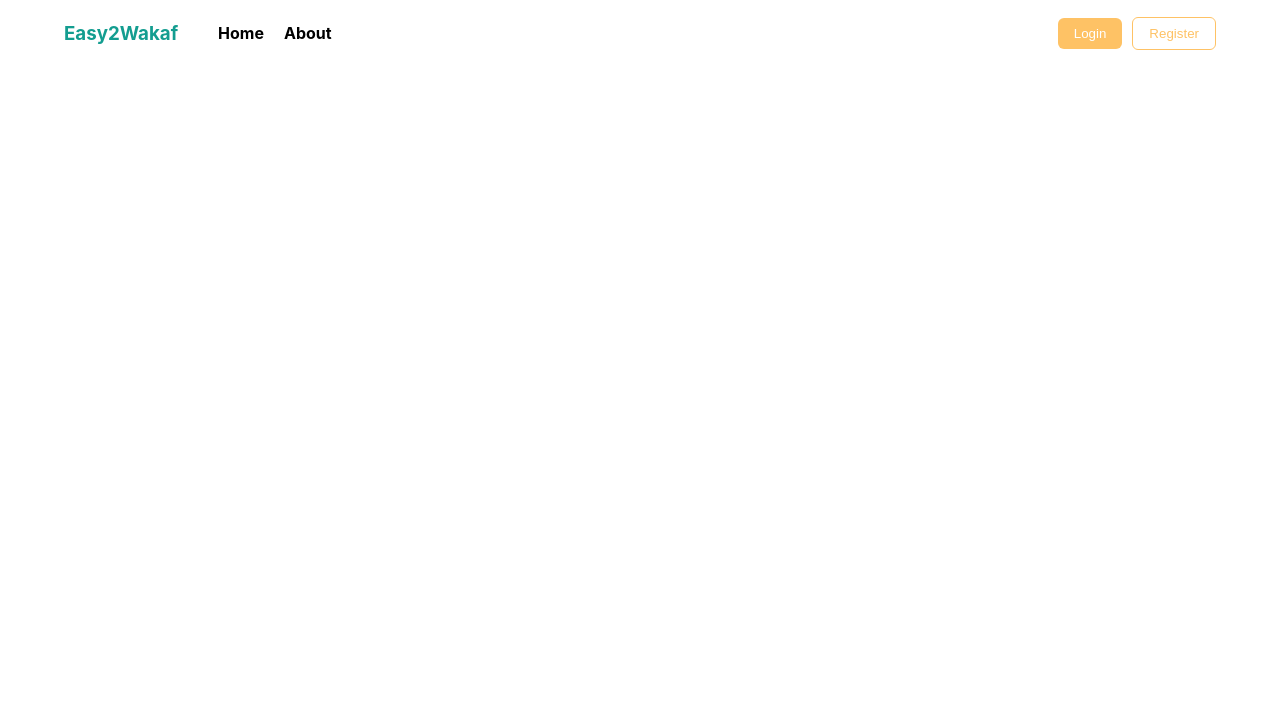
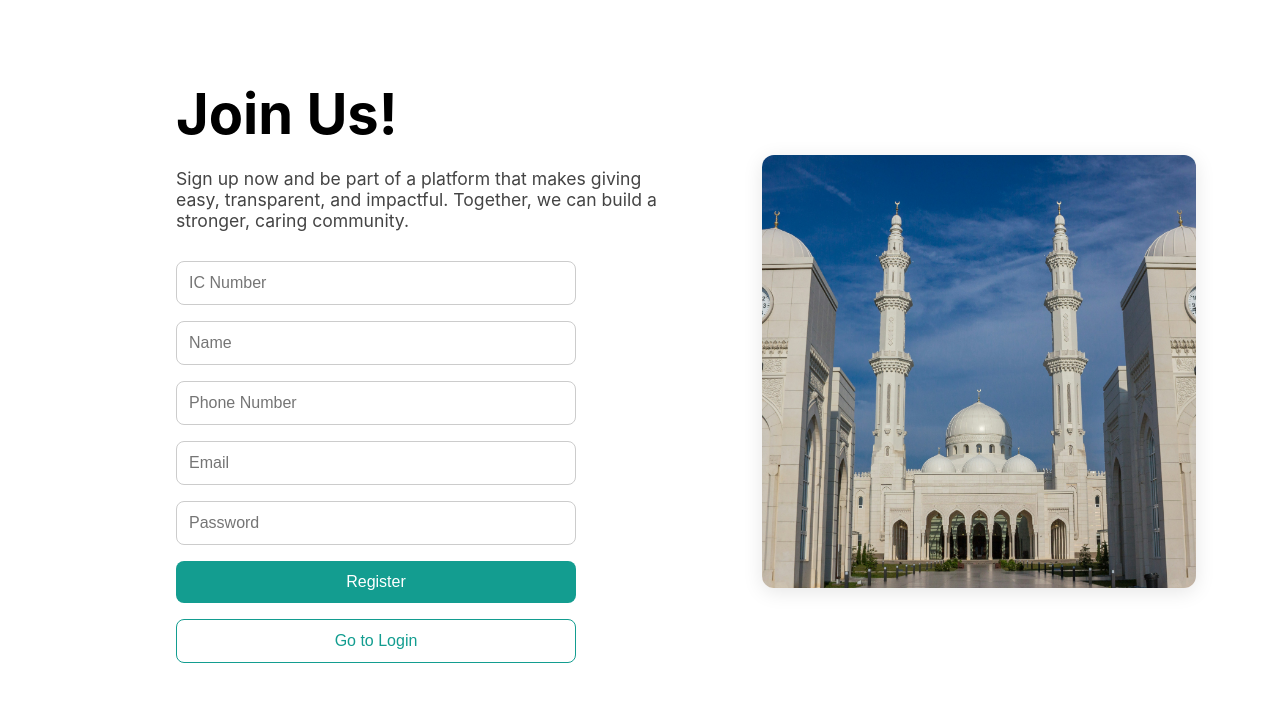
Before and after one commit to amaniskandar04/umhacksubmission, a React (Create React App) app in the folder frontend/: page /register in a window 1280 px wide. Shown: the top 702 px of the page. Built offline with nearby package versions, Linux system fonts and the light colour scheme.

Commit message:
register done

```diff
--- a/frontend/src/App.js
+++ b/frontend/src/App.js
@@ -4,12 +4,13 @@ import React from 'react';
 import { BrowserRouter as Router, Route, Routes, useLocation } from 'react-router-dom';
 import Home from './components/Home'; // Assuming you will create this component
 import Login from './components/login';
+import Register from './components/register'
 import Projectpage from './components/projectpage'
 import Navbar from './components/Navbar'; // Navbar component for navigation
 
 const AppWrapper = () => {
   const location = useLocation();
-  const hideNavbarRoutes = ['/login']; // Add '/register' if you make one
+  const hideNavbarRoutes = ['/login', '/register']; // Add '/register' if you make one
 
   const shouldHideNavbar = hideNavbarRoutes.includes(location.pathname);
 
@@ -20,6 +21,7 @@ const AppWrapper = () => {
         <Route path="/" element={<Home />} />
         <Route path="/login" element={<Login />} />
         <Route path="/projectpage/:id" element={<Projectpage />} />
+        <Route path="/register" element={<Register />} />
       </Routes>
     </>
   );
--- a/frontend/src/components/Navbar.js
+++ b/frontend/src/components/Navbar.js
@@ -27,7 +27,7 @@ const Navbar = () => {
         <button className="btnLogin" onClick={() => navigate('/login')}>
           Login
         </button>
-          <button className="btnRegister">Register</button>
+          <button className="btnRegister"  onClick={() => navigate('/register')}>Register</button>
         </div>
       </div>
     </nav>
--- /dev/null
+++ b/frontend/src/components/register.css
@@ -0,0 +1,91 @@
+.register-container {
+  display: flex;
+  height: 100%;
+  align-items: center;
+  justify-content: space-between;
+  padding: 60px;
+  margin-top: 20px;
+}
+
+.register-text-container {
+  flex: 1;
+  padding-right: 40px;
+  max-width: 600px;
+  padding-left: 10%;
+}
+
+.register-text-container h1 {
+  font-size: 3.5rem;
+  margin: 0;
+}
+
+.register-text-container p {
+  margin-top: 20px;
+  margin-bottom: 30px;
+  font-size: 1.1rem;
+  color: #444;
+}
+
+.register-form-container {
+  display: flex;
+  flex-direction: column;
+  gap: 16px;
+  width: 100%;
+  max-width: 400px;
+}
+
+.register-form-container input {
+  padding: 12px;
+  font-size: 16px;
+  border-radius: 8px;
+  border: 1px solid #ccc;
+  box-sizing: border-box;
+}
+
+.register-button {
+  background-color: #139D90;
+  color: white;
+  font-size: 16px;
+  border: none;
+  padding: 12px;
+  border-radius: 8px;
+  cursor: pointer;
+  transition: background-color 0.3s ease;
+}
+
+.register-button:hover {
+  background-color: #0f7e75;
+}
+
+.login-button {
+  background-color: transparent;
+  color: #139D90;
+  font-size: 16px;
+  border: 1px solid #139D90;
+  padding: 12px;
+  border-radius: 8px;
+  cursor: pointer;
+  transition: background-color 0.3s ease;
+}
+
+.login-button:hover {
+  background-color: #e6f6f5;
+}
+
+.register-image-container {
+  flex: 1;
+  padding-left: 40px;
+  display: flex;
+  justify-content: center;
+  align-items: center;
+  width: 50%;
+}
+
+.register-image {
+  width: 100%;
+  max-width: 90%;
+  aspect-ratio: 1 / 1;
+  object-fit: cover;
+  border-radius: 12px;
+  box-shadow: 0 4px 20px rgba(0, 0, 0, 0.1);
+}
--- /dev/null
+++ b/frontend/src/components/register.js
@@ -0,0 +1,38 @@
+import React from 'react';
+import { useNavigate } from 'react-router-dom';
+import "slick-carousel/slick/slick.css";
+import "slick-carousel/slick/slick-theme.css";
+import './register.css';
+
+const Register = () => {
+  const navigate = useNavigate();
+
+  return (
+    <div className="register-container">
+      <div className="register-text-container">
+        <h1>Join Us!</h1>
+
+        <p>
+          Sign up now and be part of a platform that makes giving easy, transparent, and impactful. Together, we can build a stronger, caring community.
+        </p>
+        <div className="register-form-container">
+          <input type="text" placeholder="IC Number" />
+          <input type="text" placeholder="Name" />
+          <input type="tel" placeholder="Phone Number" />
+          <input type="email" placeholder="Email" />
+          <input type="password" placeholder="Password" />
+          <button className="register-button">Register</button>
+          <button className="login-button" onClick={() => navigate('/login')}>
+            Go to Login
+          </button>
+        </div>
+      </div>
+
+      <div className="register-image-container">
+        <img src="images/masjid2.jpg" alt="Login Visual" className="register-image" />
+      </div>
+    </div>
+  );
+};
+
+export default Register;
```
